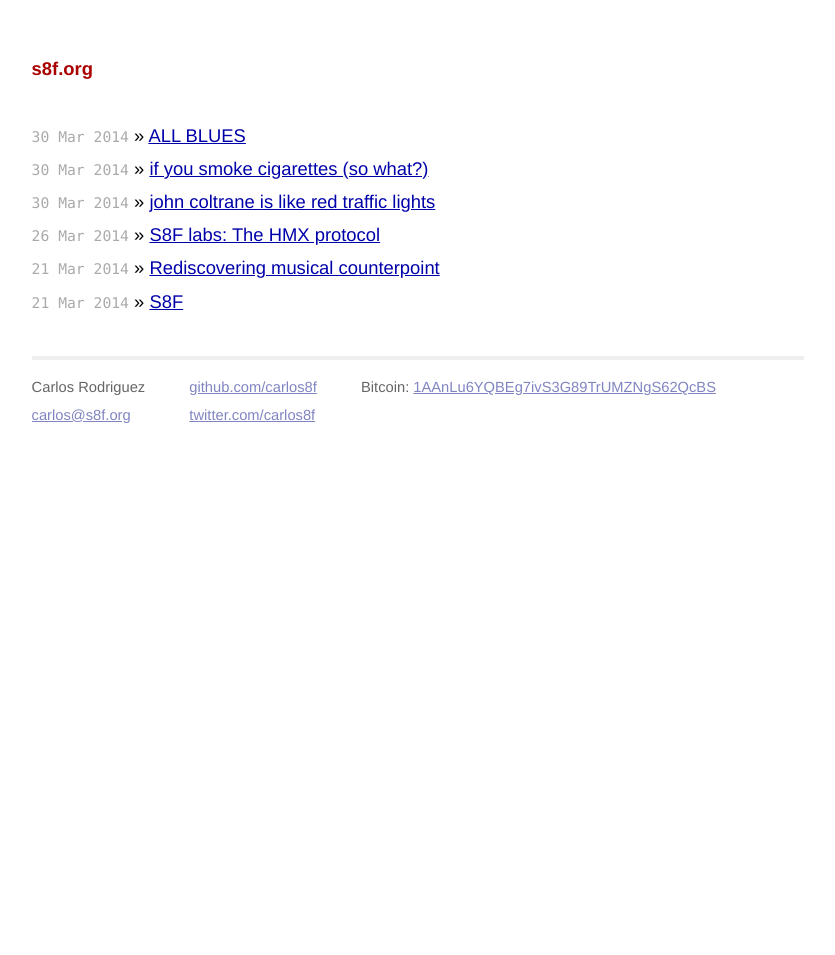
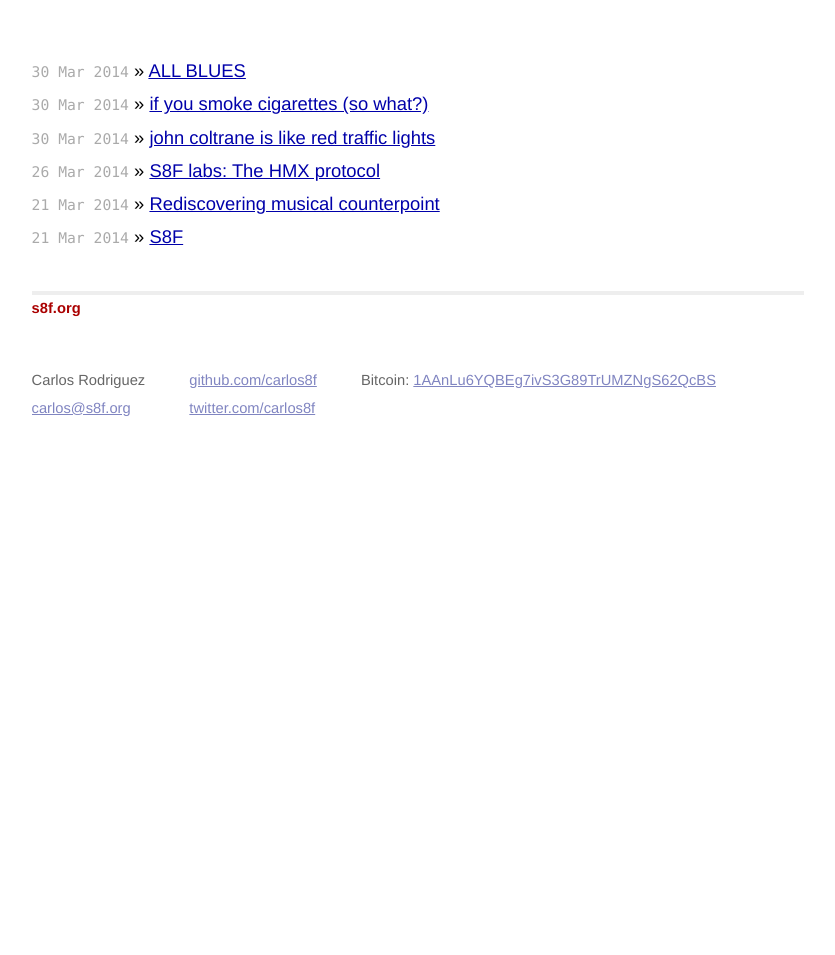
Before and after one commit to carlos8f/s8f.org, a Jekyll site: the page built from index.html, in a window 1280 px wide. Shown: the whole page, without its empty margins (222-1057 px from the left). Built offline with Jekyll 4.4.1, drawn with Linux system fonts in a browser that asks for light colours; Markdown is read by kramdown in place of the engine named in the settings.

Commit message:
try footer last

```diff
--- a/_layouts/default.html
+++ b/_layouts/default.html
@@ -16,13 +16,14 @@
     <body>
 
         <div class="site">
-          <div class="header">
-            <h1 class="title"><a href="/">{{ site.name }}</a></h1>
-          </div>
 
           {{ content }}
 
           <div class="footer">
+            <div class="header">
+              <h1 class="title"><a href="/">{{ site.name }}</a></h1>
+            </div>
+
             <div class="contact">
               <p>
                 Carlos Rodriguez<br />
```
